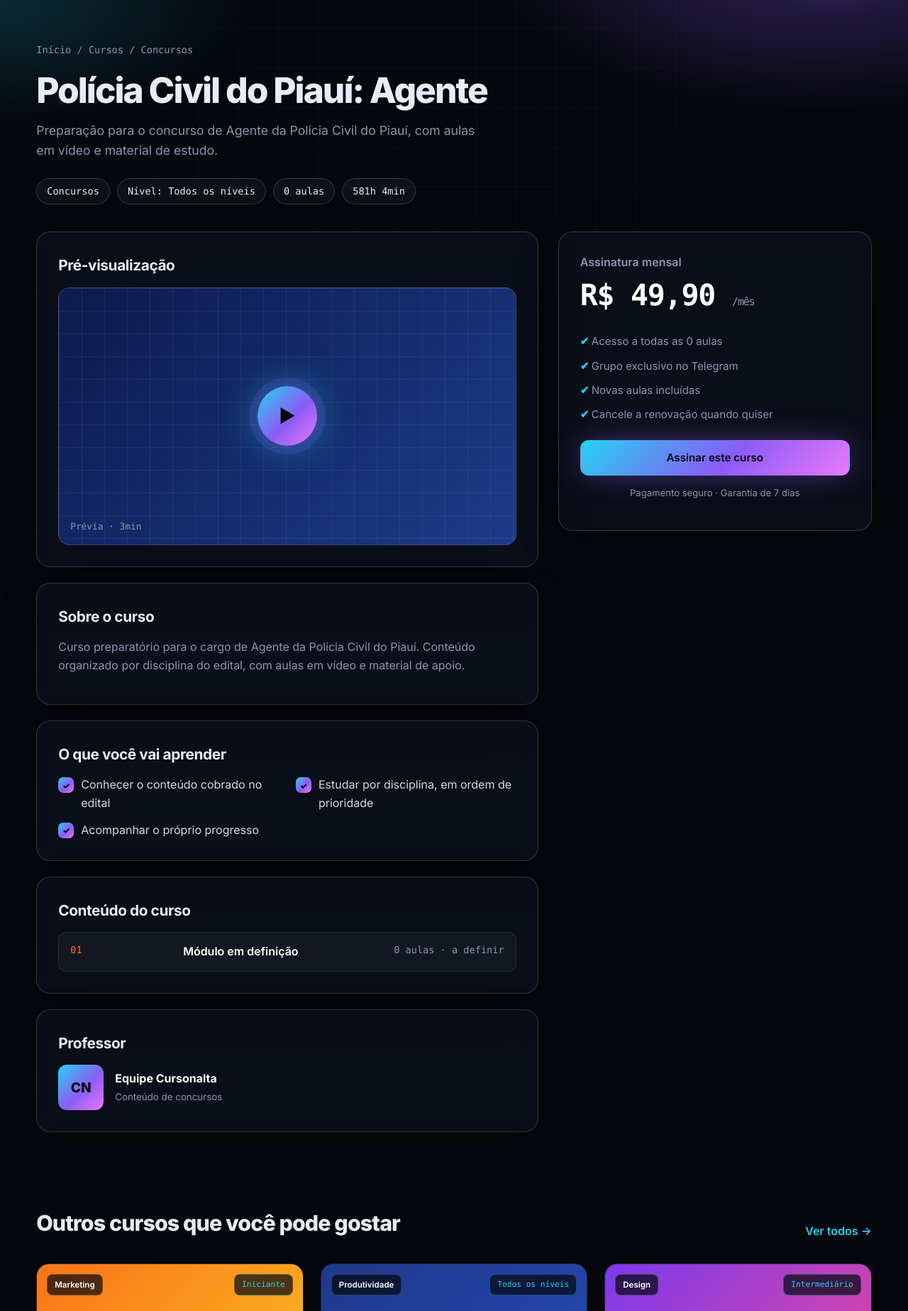
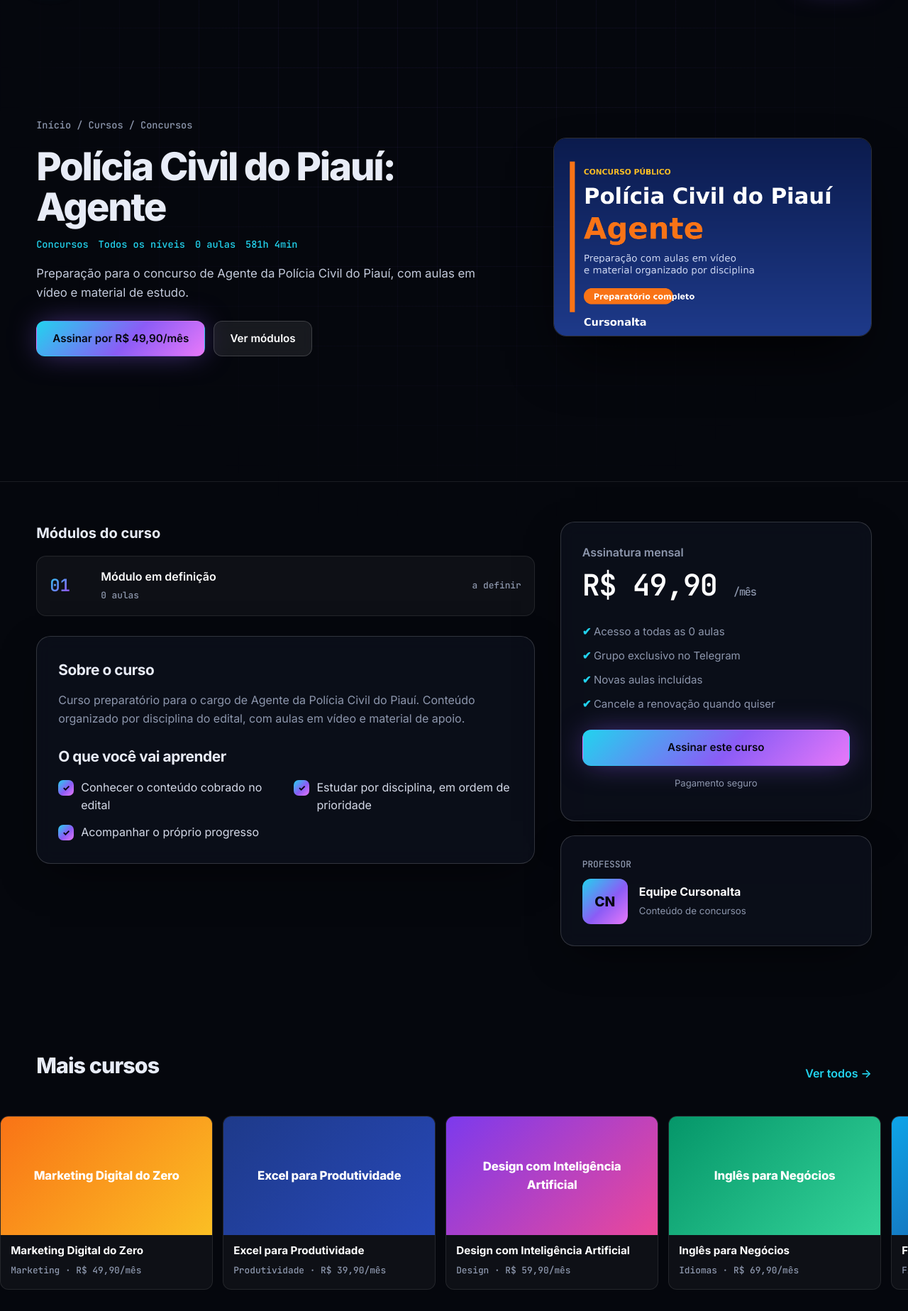
Before and after one commit to copy9/cursonalta, a PHP site: page /curso.html in a window 1280 px wide. Shown: the part 73-1920 px from the top of the page at 71% size. Run offline with PHP 8.4, Linux system fonts and the light colour scheme.

Commit message:
Reforma: banner em grade, catálogo com fileiras e busca, página do curso em formato de série
Co-Authored-By: Claude Haiku 5.5 <noreply@anthropic.com>
Claude-Session: https://claude.ai/code/session_01NS7Hnb65pZKcFRh7KgykFT

```diff
--- a/css/style.css
+++ b/css/style.css
@@ -515,3 +515,72 @@ section { padding: 96px 0; position: relative; }
 @media (max-width: 960px) {
   .banner-poster { display: none; }
 }
+
+/* =========================================================
+   REFORMA: banner em grade, catálogo e página de série
+   ========================================================= */
+.banner-inner { position: relative; z-index: 2; display: grid; grid-template-columns: 1.15fr .85fr; align-items: center; gap: 56px; min-height: min(78vh, 680px); }
+.banner-content { padding: 90px 0 110px; }
+.banner-poster {
+  width: 100%; aspect-ratio: 16 / 10; object-fit: cover; border-radius: 18px; border: 1px solid var(--border-strong);
+  box-shadow: 0 40px 80px -20px rgba(0,0,0,.8), 0 0 80px -10px rgba(139,92,246,.45);
+}
+.banner::before { background: linear-gradient(90deg, var(--bg) 0%, rgba(5,7,13,.6) 50%, rgba(5,7,13,.3) 100%); }
+@media (max-width: 960px) {
+  .banner-inner { grid-template-columns: 1fr; gap: 0; text-align: left; }
+  .banner-poster { display: none; }
+  .banner-content { padding: 70px 0 120px; }
+}
+
+/* Catálogo: busca e filtros */
+.catalog-bar {
+  display: grid; grid-template-columns: 1.4fr 1fr 1fr; gap: 12px; margin-top: -36px; position: relative; z-index: 3;
+  background: rgba(12,16,28,.9); border: 1px solid var(--border-strong); border-radius: var(--radius); padding: 16px;
+  box-shadow: var(--shadow); backdrop-filter: blur(12px);
+}
+.catalog-results { padding: 36px 0 60px; }
+.catalog-results .grid { grid-template-columns: repeat(auto-fill, minmax(260px, 1fr)); }
+.catalog-results .poster { width: 100%; }
+
+/* Página do curso: formato de série */
+.series-hero { position: relative; overflow: hidden; border-bottom: 1px solid var(--border); }
+.series-hero .banner-bg { background-image: none; }
+.series-hero::before { background: linear-gradient(90deg, var(--bg) 0%, rgba(5,7,13,.7) 55%, rgba(5,7,13,.35) 100%); }
+.series-grid { position: relative; z-index: 2; display: grid; grid-template-columns: 1.2fr .8fr; gap: 56px; align-items: center; padding: 70px 0 80px; }
+.series-title { font-size: clamp(2.2rem, 4.4vw, 3.4rem); line-height: 1.05; letter-spacing: -0.04em; font-weight: 800; margin: 14px 0; }
+.series-meta { display: flex; gap: 14px; flex-wrap: wrap; font-family: var(--mono); font-size: .85rem; color: var(--cyan); margin-bottom: 16px; }
+.series-desc { color: #c3cadb; font-size: 1.05rem; max-width: 620px; margin-bottom: 26px; }
+.series-cover { width: 100%; aspect-ratio: 16 / 10; object-fit: cover; border-radius: 18px; border: 1px solid var(--border-strong); box-shadow: 0 40px 80px -20px rgba(0,0,0,.8); }
+.series-cover-fallback { width: 100%; aspect-ratio: 16 / 10; border-radius: 18px; border: 1px solid var(--border-strong); display: grid; place-items: center; color: #fff; font-weight: 800; padding: 20px; text-align: center; }
+.series-body { display: grid; grid-template-columns: 1.6fr 1fr; gap: 36px; padding: 56px 0 40px; align-items: start; }
+.season-title { font-size: 1.25rem; font-weight: 700; margin-bottom: 16px; }
+.episodes { list-style: none; display: grid; gap: 10px; }
+.ep {
+  display: grid; grid-template-columns: 56px 1fr auto; gap: 16px; align-items: center; padding: 16px 18px; border-radius: 14px;
+  background: var(--surface); border: 1px solid var(--border); transition: border-color .2s, background .2s;
+}
+.ep:hover { border-color: rgba(34,211,238,.4); background: var(--surface-2); }
+.ep-num { font-family: var(--mono); font-size: 1.5rem; font-weight: 600; background: var(--grad); -webkit-background-clip: text; background-clip: text; color: transparent; }
+.ep strong { display: block; color: #fff; font-weight: 600; }
+.ep small { color: var(--muted); font-family: var(--mono); font-size: .8rem; }
+.ep-time { font-family: var(--mono); font-size: .8rem; color: var(--muted); }
+.series-side .panel + .panel { margin-top: 20px; }
+.related { padding: 20px 0 60px; }
+
+@media (max-width: 960px) {
+  .series-grid { grid-template-columns: 1fr; gap: 28px; padding: 50px 0 60px; }
+  .series-cover { display: none; }
+  .series-body { grid-template-columns: 1fr; }
+  .catalog-bar { grid-template-columns: 1fr; margin-top: -24px; }
+}
+@media (max-width: 520px) {
+  .ep { grid-template-columns: 44px 1fr; }
+  .ep-time { grid-column: 2; }
+}
+
+/* Garante que a capa do banner fique no fluxo, ao lado do texto */
+.banner .banner-poster { position: relative; right: auto; top: auto; transform: none; width: 100%; z-index: 2; }
+@media (max-width: 760px) {
+  .banner { min-height: auto; }
+  .banner-content { padding: 56px 0 72px; }
+}
--- a/curso.html
+++ b/curso.html
@@ -8,7 +8,7 @@
   <link rel="icon" href="assets/logo.png">
   <link rel="preconnect" href="https://fonts.googleapis.com">
   <link rel="preconnect" href="https://fonts.gstatic.com" crossorigin>
-  <link href="https://fonts.googleapis.com/css2?family=Inter:wght@400;500;600;700;800&display=swap" rel="stylesheet">
+  <link href="https://fonts.googleapis.com/css2?family=Inter:wght@400;500;600;700;800&family=JetBrains+Mono:wght@500;600&display=swap" rel="stylesheet">
   <link rel="stylesheet" href="css/style.css">
 </head>
 <body>
@@ -28,26 +28,20 @@
     <div class="nav-actions">
       <a href="entrar.html" class="btn btn-ghost btn-sm">Entrar</a>
       <a href="cadastro.html" class="btn btn-primary btn-sm">Criar conta</a>
-      <button class="menu-toggle" id="menu-toggle" aria-label="Abrir menu"></button>
+      <button class="menu-toggle" id="menu-toggle" aria-label="Abrir menu">☰</button>
     </div>
   </nav>
 </header>
 
 <main id="course-root">
-  <!-- Preenchido por JavaScript a partir de js/courses.js -->
-  <section class="course-hero">
-    <div class="container">
-      <p class="breadcrumb"><a href="index.html">Início</a> / <a href="cursos.html">Cursos</a></p>
-      <h1>Carregando curso...</h1>
-    </div>
-  </section>
+  <section class="series-hero"><div class="container"><p class="breadcrumb">Carregando...</p></div></section>
 </main>
 
 <footer class="site-footer">
   <div class="container">
     <div class="footer-grid">
       <div>
-        <a href="index.html" class="brand"><img src="assets/logo.png" alt="" style="background:#fff;border-radius:12px;padding:4px"><span>Curso<b>nalta</b></span></a>
+        <a href="index.html" class="brand"><img src="assets/logo.png" alt=""><span>Curso<b>nalta</b></span></a>
         <p style="margin-top:14px;max-width:320px">Cursos online em vídeo para você aprender, praticar e crescer no seu ritmo.</p>
       </div>
       <div>
@@ -76,65 +70,62 @@
   (function () {
     var id = new URLSearchParams(window.location.search).get("id");
     var c = window.COURSES.find(function (x) { return x.id === id; }) || window.COURSES[0];
-    var root = document.getElementById("course-root");
     document.title = c.title + " | Cursonalta";
 
-    var learn = c.learn.map(function (item) { return "<li>" + item + "</li>"; }).join("");
-    var modules = c.modules.map(function (m, i) {
-      return '<li><span style="color:var(--orange);margin-right:8px">' + String(i + 1).padStart(2, "0") + "</span>" +
-             m.title + "<span>" + m.lessons + " aulas · " + m.time + "</span></li>";
+    var cover = c.cover
+      ? '<img class="series-cover" src="' + c.cover + '" alt="">'
+      : '<div class="series-cover-fallback" style="background:' + c.gradient + '">' + c.title + "</div>";
+
+    var episodes = c.modules.map(function (m, i) {
+      return '<li class="ep">' +
+               '<span class="ep-num">' + String(i + 1).padStart(2, "0") + "</span>" +
+               "<div><strong>" + m.title + "</strong><small>" + m.lessons + " aulas</small></div>" +
+               '<span class="ep-time">' + m.time + "</span>" +
+             "</li>";
     }).join("");
 
-    var related = window.COURSES.filter(function (x) { return x.id !== c.id; }).slice(0, 3)
-      .map(courseCardHTML).join("");
+    var learn = c.learn.map(function (item) { return "<li>" + item + "</li>"; }).join("");
 
-    root.innerHTML =
-      '<section class="course-hero">' +
-        '<div class="container">' +
-          '<p class="breadcrumb"><a href="index.html">Início</a> / <a href="cursos.html">Cursos</a> / ' + c.category + "</p>" +
-          "<h1>" + c.title + "</h1>" +
-          '<p class="lead">' + c.shortDescription + "</p>" +
-          '<div class="pill-row">' +
-            '<span class="pill">' + c.category + "</span>" +
-            '<span class="pill">Nível: ' + c.level + "</span>" +
-            '<span class="pill">' + c.lessons + " aulas</span>" +
-            '<span class="pill">' + c.duration + "</span>" +
+    var related = window.COURSES.filter(function (x) { return x.id !== c.id; });
+    var relatedRow = related.map(function (x) {
+      var img = x.cover
+        ? '<img src="' + x.cover + '" alt="" loading="lazy">'
+        : '<div class="poster-fallback" style="background:' + x.gradient + '"><span>' + x.title + "</span></div>";
+      return '<a class="poster" href="curso.html?id=' + x.id + '">' +
+               '<div class="poster-img">' + img + "</div>" +
+               '<div class="poster-info"><strong>' + x.title + "</strong><small>" + x.category + " · " + formatBRL(x.price) + "/mês</small></div>" +
+             "</a>";
+    }).join("");
+
+    document.getElementById("course-root").innerHTML =
+      '<section class="series-hero">' +
+        '<div class="container series-grid">' +
+          "<div>" +
+            '<p class="breadcrumb"><a href="index.html">Início</a> / <a href="cursos.html">Cursos</a> / ' + c.category + "</p>" +
+            '<h1 class="series-title">' + c.title + "</h1>" +
+            '<div class="series-meta"><span>' + c.category + "</span><span>" + c.level + "</span><span>" + c.lessons + " aulas</span><span>" + c.duration + "</span></div>" +
+            '<p class="series-desc">' + c.shortDescription + "</p>" +
+            '<div class="hero-cta">' +
+              '<a href="cadastro.html?curso=' + c.id + '" class="btn btn-primary">Assinar por ' + formatBRL(c.price) + "/mês</a>" +
+              '<a href="#episodios" class="btn btn-light">Ver módulos</a>' +
+            "</div>" +
           "</div>" +
+          cover +
         "</div>" +
       "</section>" +
 
       '<section style="padding-top:0">' +
-        '<div class="container detail-grid">' +
+        '<div class="container series-body" id="episodios">' +
           "<div>" +
-            '<div class="panel">' +
-              "<h2>Pré-visualização</h2>" +
-              '<div class="video-box" style="background:' + c.gradient + '">' +
-                '<button class="play" aria-label="Assistir prévia">▶</button>' +
-                "<small>Prévia · 3min</small>" +
-              "</div>" +
-            "</div>" +
-            '<div class="panel">' +
-              "<h2>Sobre o curso</h2>" +
-              "<p>" + c.description + "</p>" +
-            "</div>" +
-            '<div class="panel">' +
-              "<h2>O que você vai aprender</h2>" +
+            '<h2 class="season-title">Módulos do curso</h2>' +
+            '<ol class="episodes">' + episodes + "</ol>" +
+            '<div class="panel" style="margin-top:28px">' +
+              "<h2>Sobre o curso</h2><p>" + c.description + "</p>" +
+              "<h2 style=\"margin-top:24px\">O que você vai aprender</h2>" +
               '<ul class="checklist">' + learn + "</ul>" +
             "</div>" +
-            '<div class="panel">' +
-              "<h2>Conteúdo do curso</h2>" +
-              '<ul class="modules">' + modules + "</ul>" +
-            "</div>" +
-            '<div class="panel">' +
-              "<h2>Professor</h2>" +
-              '<div class="instructor">' +
-                '<div class="avatar">' + c.instructor.initials + "</div>" +
-                "<div><strong>" + c.instructor.name + "</strong><small>" + c.instructor.role + "</small></div>" +
-              "</div>" +
-            "</div>" +
           "</div>" +
-
-          "<aside>" +
+          '<aside class="series-side">' +
             '<div class="panel buy-card">' +
               '<p style="margin:0;color:var(--muted);font-weight:600">Assinatura mensal</p>' +
               '<div class="price-big">' + formatBRL(c.price) + " <small>/mês</small></div>" +
@@ -145,7 +136,12 @@
                 "<li>Cancele a renovação quando quiser</li>" +
               "</ul>" +
               '<a href="cadastro.html?curso=' + c.id + '" class="btn btn-primary btn-block">Assinar este curso</a>' +
-              '<p class="guarantee"> Pagamento seguro · Garantia de 7 dias</p>' +
+              '<p class="guarantee">Pagamento seguro</p>' +
+            "</div>" +
+            '<div class="panel" style="margin-top:20px">' +
+              '<p style="margin:0;color:var(--muted);font-size:.8rem;font-family:var(--mono)">PROFESSOR</p>' +
+              '<div class="instructor" style="margin-top:10px"><div class="avatar">' + c.instructor.initials + "</div>" +
+              "<div><strong>" + c.instructor.name + "</strong><small>" + c.instructor.role + "</small></div></div>" +
             "</div>" +
           "</aside>" +
         "</div>" +
@@ -153,9 +149,9 @@
 
       '<section style="padding-top:0">' +
         '<div class="container">' +
-          '<div class="section-row"><h2>Outros cursos que você pode gostar</h2><a href="cursos.html">Ver todos →</a></div>' +
-          '<div class="grid">' + related + "</div>" +
+          '<div class="section-row"><h2>Mais cursos</h2><a href="cursos.html">Ver todos →</a></div>' +
         "</div>" +
+        '<div class="row"><div class="row-track">' + relatedRow + "</div></div>" +
       "</section>";
   })();
 </script>
```
Also changed, not shown: cursos.html (+64 -31 lines), index.html (+8 -6 lines).
